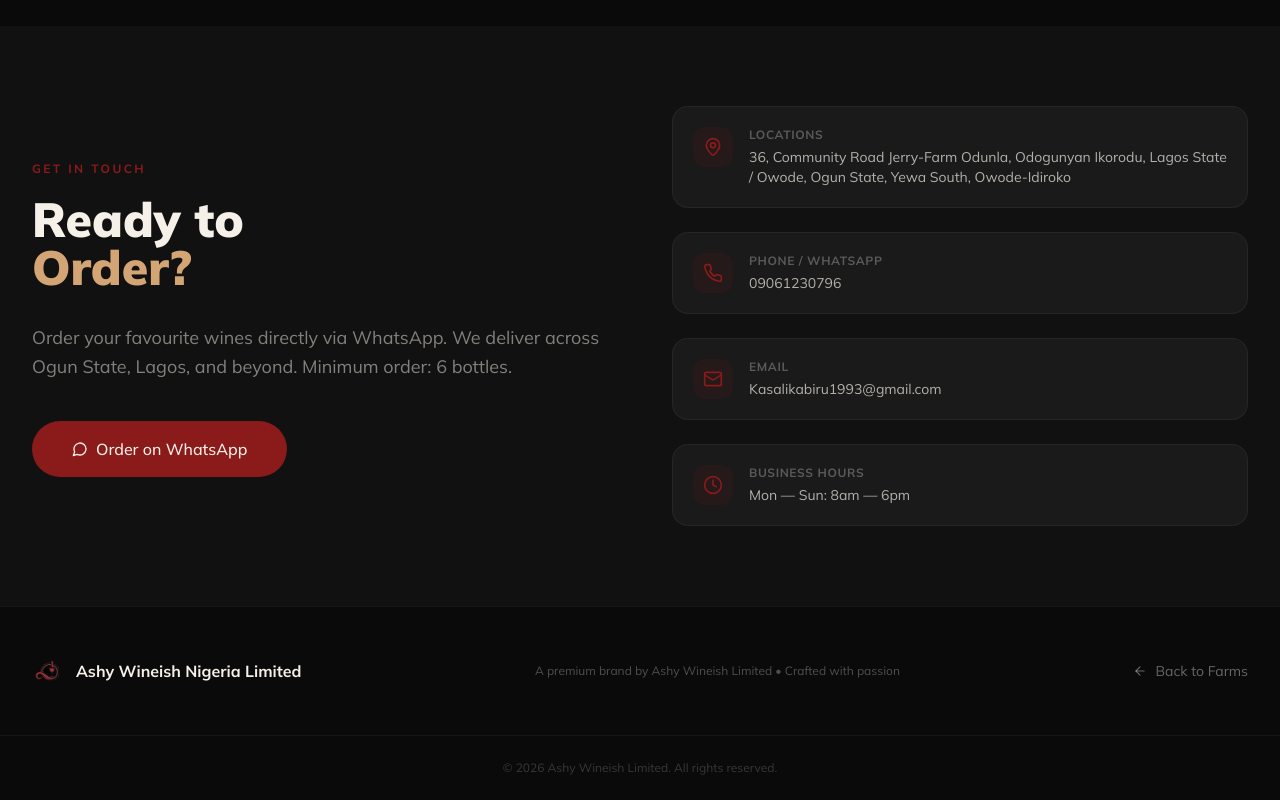
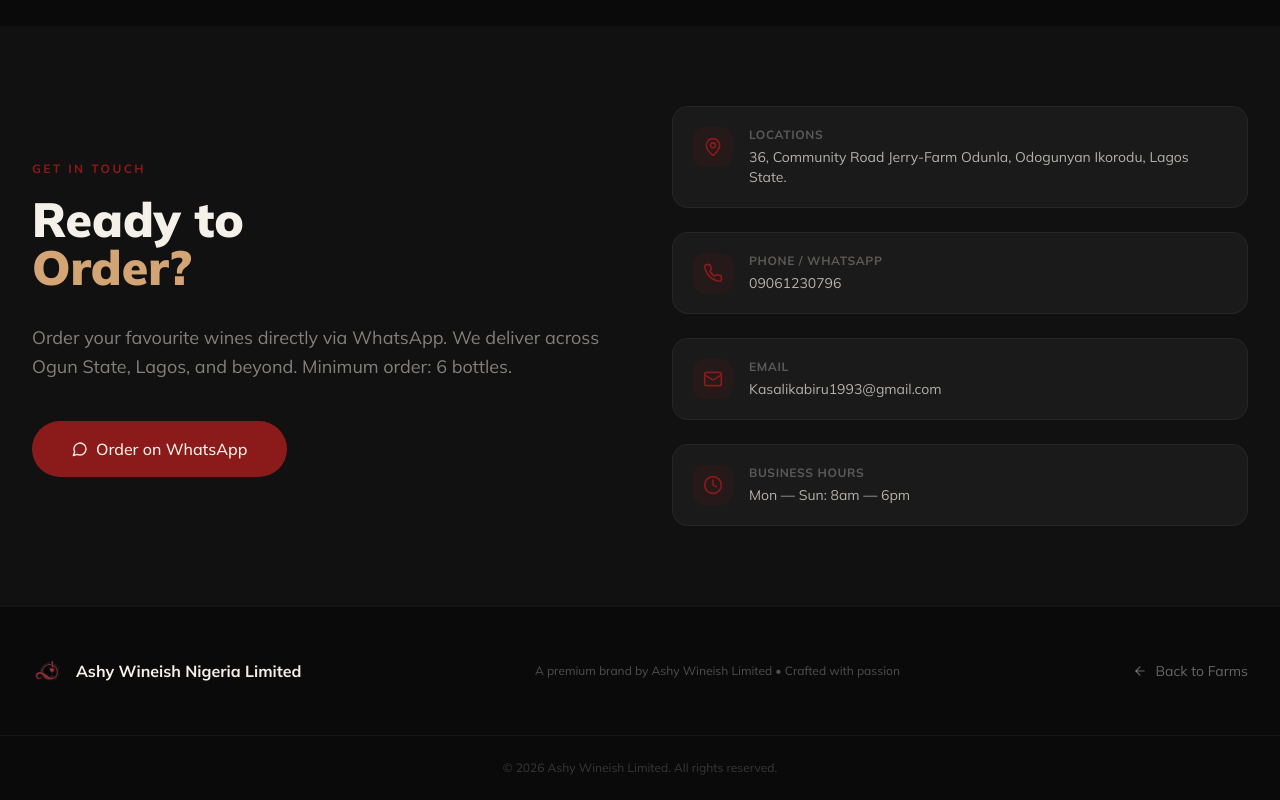
Before and after one commit to Jo-shua09/Ashy_Wineish_Farms, a React (Vite) app: page /wines in a window 1280 px wide. Shown: the part 5139-5939 px from the top of the page. Built offline with nearby package versions, Linux system fonts and the light colour scheme; the HTML template or start-up script is replaced by a standard one.

Commit message:
`Updated value for "Locations" in Wines page`

```diff
--- a/src/pages/Wines.tsx
+++ b/src/pages/Wines.tsx
@@ -553,7 +553,7 @@
                   {
                     icon: MapPin,
                     label: "Locations",
-                    value: "36, Community Road Jerry-Farm Odunla, Odogunyan Ikorodu, Lagos State / Owode, Ogun State, Yewa South, Owode-Idiroko",
+                    value: "36, Community Road Jerry-Farm Odunla, Odogunyan Ikorodu, Lagos State.",
                   },
                   { icon: Phone, label: "Phone / WhatsApp", value: "09061230796" },
                   { icon: Mail, label: "Email", value: "Kasalikabiru1993@gmail.com" },
```
